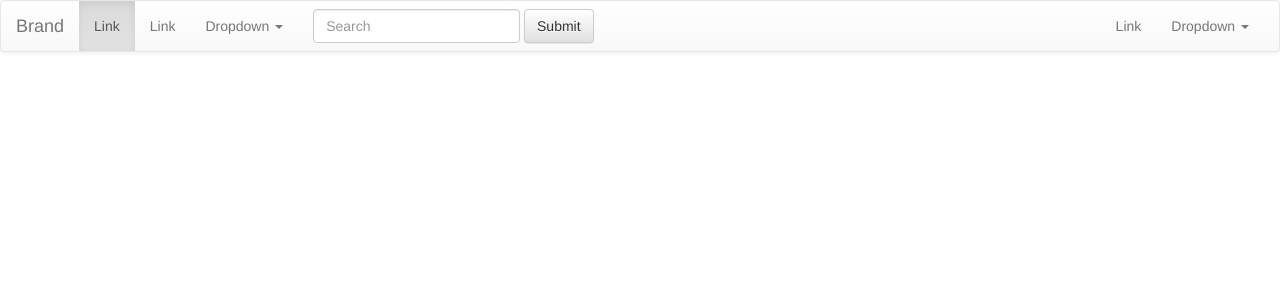
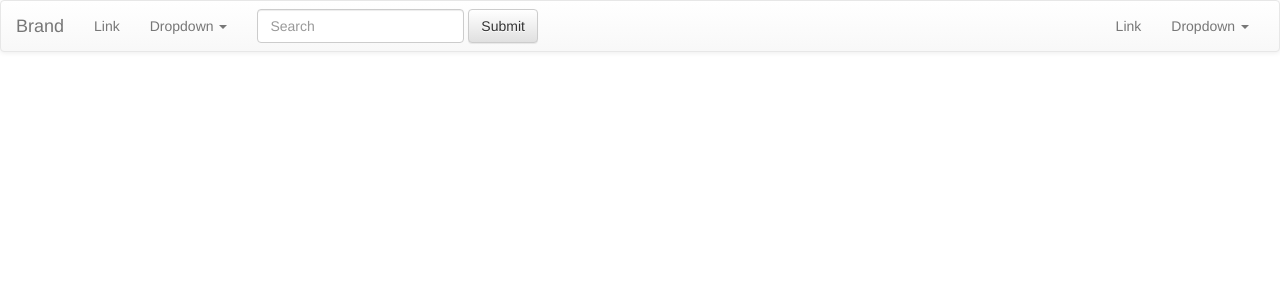
Before and after one commit to zIDAedgen/Forum, a Spring Boot app: page / in a window 1280 px wide. Shown: the top 300 px of the page. Run offline with Spring Boot 4, Linux system fonts and the light colour scheme; some libraries are stand-ins or nearby versions.

Commit message:
nav changed

```diff
--- a/src/main/resources/templates/index.html
+++ b/src/main/resources/templates/index.html
@@ -25,7 +25,6 @@
         <!-- Collect the nav links, forms, and other content for toggling -->
         <div class="collapse navbar-collapse" id="bs-example-navbar-collapse-1">
             <ul class="nav navbar-nav">
-                <li class="active"><a href="#">Link <span class="sr-only">(current)</span></a></li>
                 <li><a href="#">Link</a></li>
                 <li class="dropdown">
                     <a href="#" class="dropdown-toggle" data-toggle="dropdown" role="button" aria-haspopup="true" aria-expanded="false">Dropdown <span class="caret"></span></a>
```
